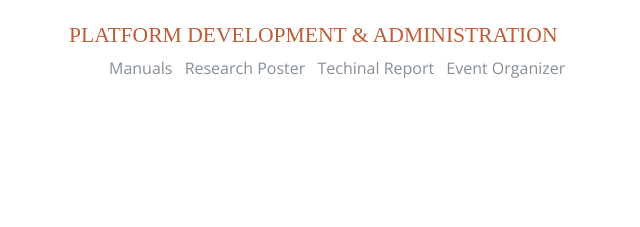
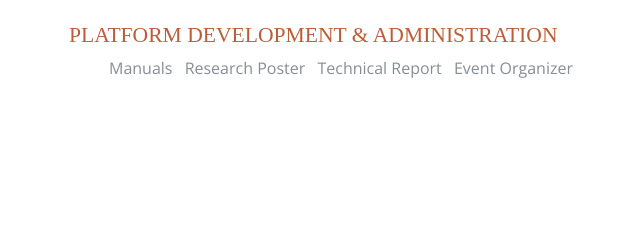
Before and after one commit to hhitman47/safish, a plain HTML site: page index.html in a window 1280 px wide. Shown: the part 1286-1513 px from the top of the page, 251-891 px from the left. Drawn offline with nearby package versions, Linux system fonts and the light colour scheme; a web font is replaced by a local one.

Commit message:
Update index.html

```diff
--- a/index.html
+++ b/index.html
@@ -215,7 +215,7 @@
 
                   <li class="list-inline-item">
                     <i class="devicons devicons-terminal_badge"></i>
-                    Techinal Report
+                    Technical Report
                   </li>
 
 
```
